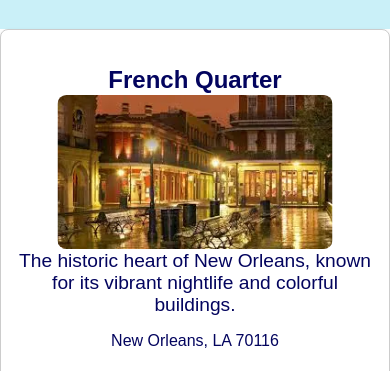
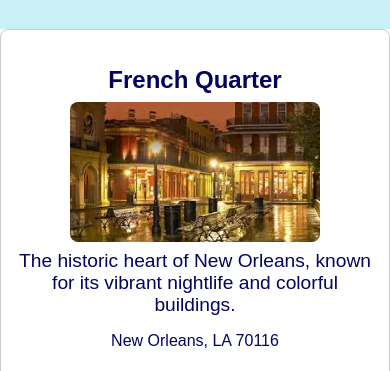
Before and after one commit to danilomayer/wdd231, a plain HTML site: page chamber/discover.html in a window 390 px wide. In both pictures the pointer is over the picture 195 px from the left and 627 px from the top of the page. Shown: the part 456-827 px from the top of the page. Drawn offline with Linux system fonts and the light colour scheme.

Commit message:
Disable image transition effects on hover for card listings to improve user experience

```diff
--- a/chamber/styles/styles.css
+++ b/chamber/styles/styles.css
@@ -899,6 +899,11 @@ footer p {
 
     .card-listing img {
         width: 250px;
+        transition: none;
+    }
+
+    .card-listing img:hover {
+        transform: none;
     }
 
     #discover-cards {
```
